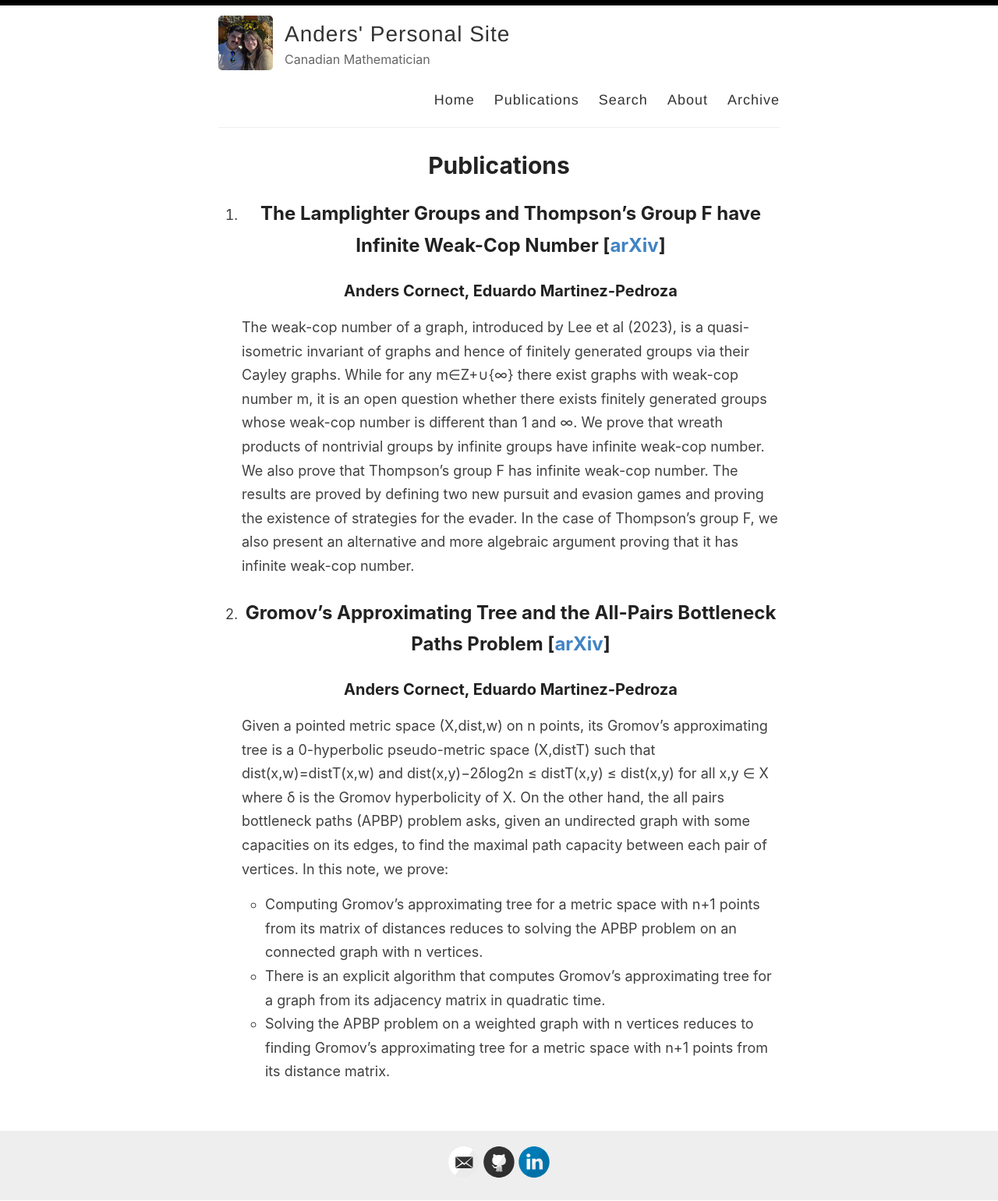
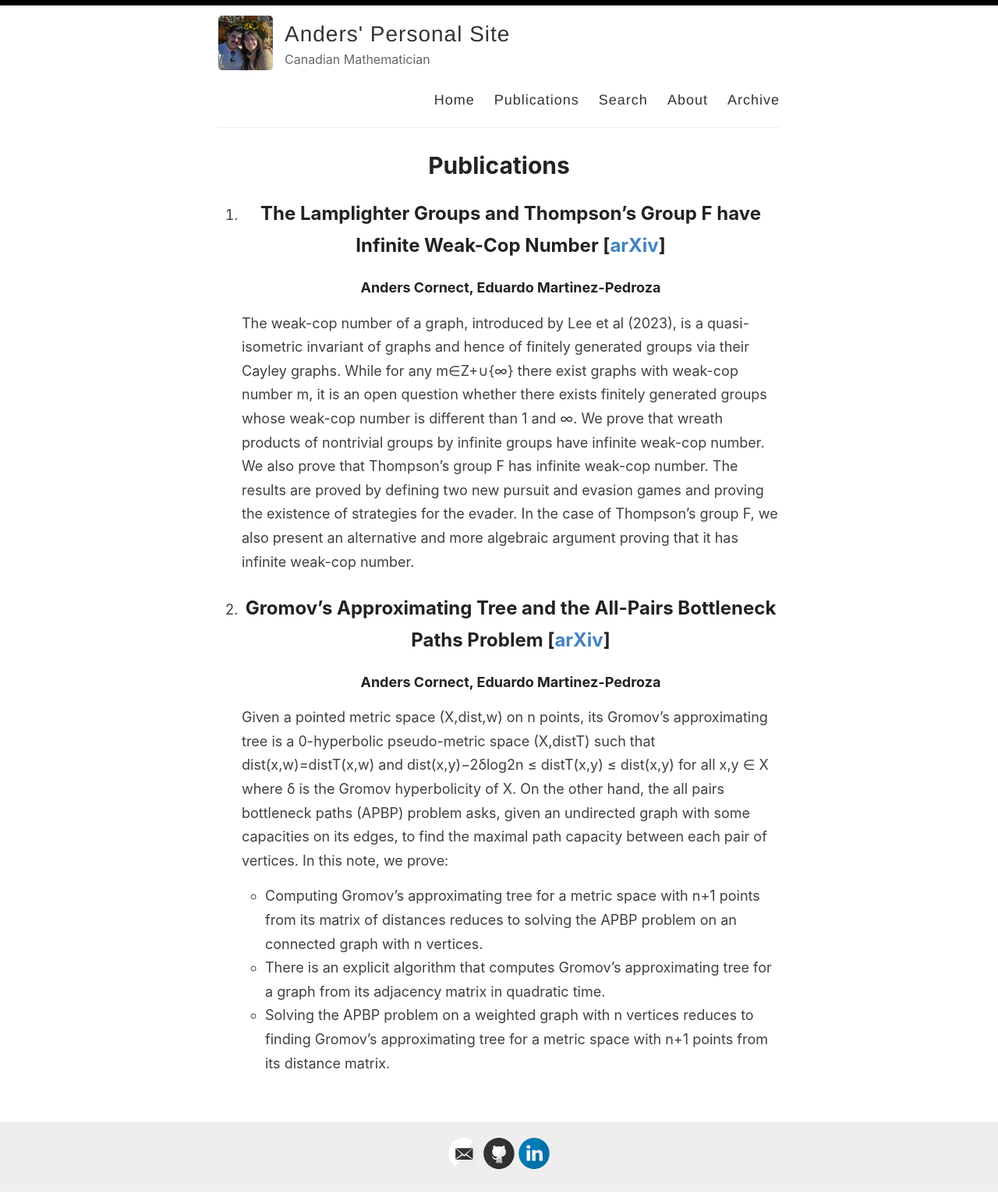
Before and after one commit to And-ers/And-ers.github.io, a Jekyll site: the page built from _pages/publications.md, in a window 1280 px wide. Shown: the whole page at 78% size. Built offline with Jekyll 4.4.1, drawn with Linux system fonts in a browser that asks for light colours.

```diff
--- a/_pages/publications.md
+++ b/_pages/publications.md
@@ -5,12 +5,12 @@ permalink: /publications/
 ---
 
 1. ## The Lamplighter Groups and Thompson's Group F have Infinite Weak-Cop Number [[arXiv](https://arxiv.org/abs/2406.11996)]
-   ### Anders Cornect, Eduardo Martinez-Pedroza
+   #### Anders Cornect, Eduardo Martinez-Pedroza
 
    The weak-cop number of a graph, introduced by Lee et al (2023), is a quasi-isometric invariant of graphs and hence of finitely generated groups via their Cayley graphs. While for any m∈Z+∪{∞} there exist graphs with weak-cop number m, it is an open question whether there exists finitely generated groups whose weak-cop number is different than 1 and ∞. We prove that wreath products of nontrivial groups by infinite groups have infinite weak-cop number. We also prove that Thompson's group F has infinite weak-cop number. The results are proved by defining two new pursuit and evasion games and proving the existence of strategies for the evader. In the case of Thompson's group F, we also present an alternative and more algebraic argument proving that it has infinite weak-cop number.
 
 2. ## Gromov's Approximating Tree and the All-Pairs Bottleneck Paths Problem [[arXiv](https://arxiv.org/abs/2408.05338)]
-   ### Anders Cornect, Eduardo Martinez-Pedroza
+   #### Anders Cornect, Eduardo Martinez-Pedroza
 
    Given a pointed metric space (X,dist,w) on n points, its Gromov's approximating tree is a 0-hyperbolic pseudo-metric space (X,distT) such that dist(x,w)=distT(x,w) and dist(x,y)−2δlog2n ≤ distT(x,y) ≤ dist(x,y) for all x,y ∈ X where δ is the Gromov hyperbolicity of X. On the other hand, the all pairs bottleneck paths (APBP) problem asks, given an undirected graph with some capacities on its edges, to find the maximal path capacity between each pair of vertices. In this note, we prove:
    - Computing Gromov's approximating tree for a metric space with n+1 points from its matrix of distances reduces to solving the APBP problem on an connected graph with n vertices.
```
